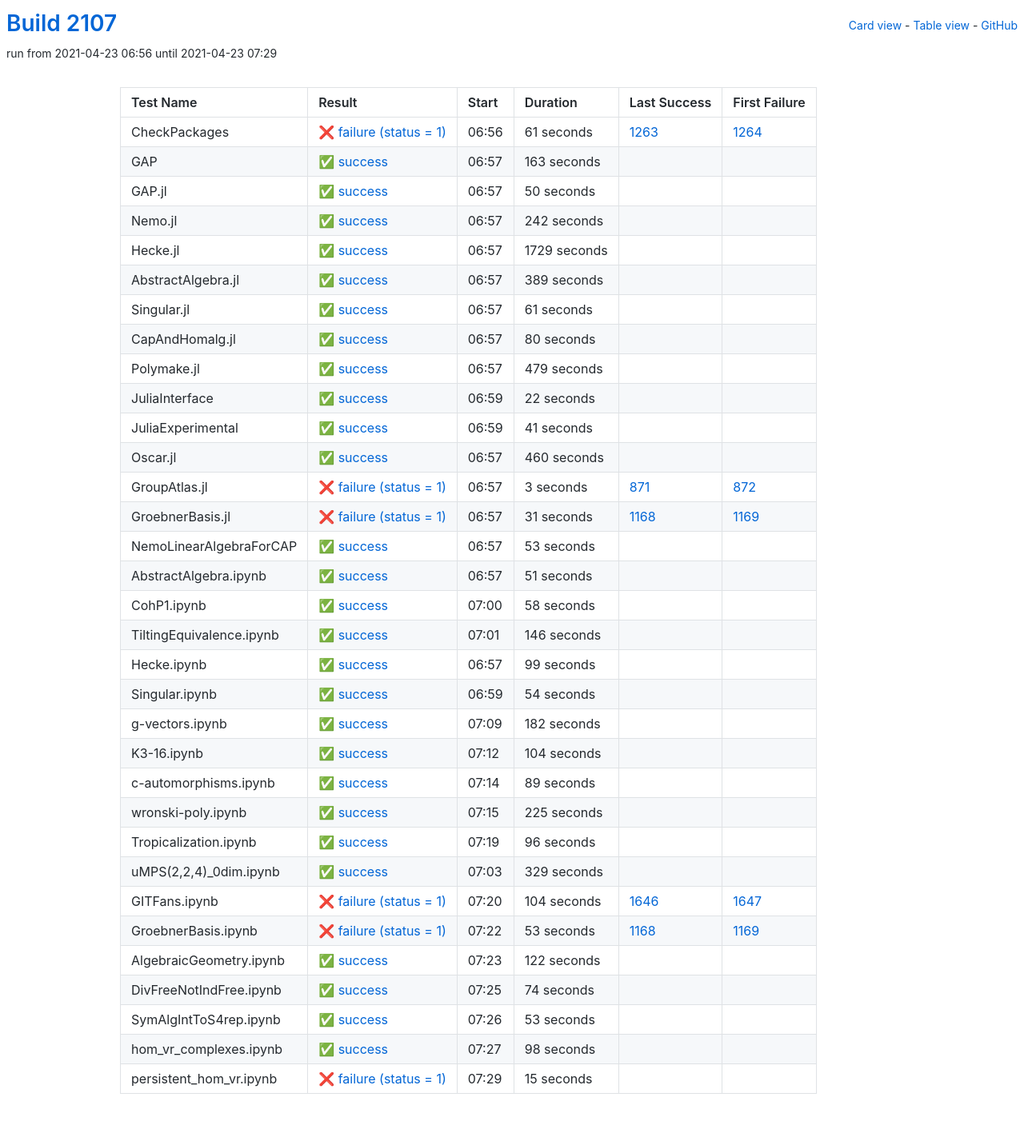
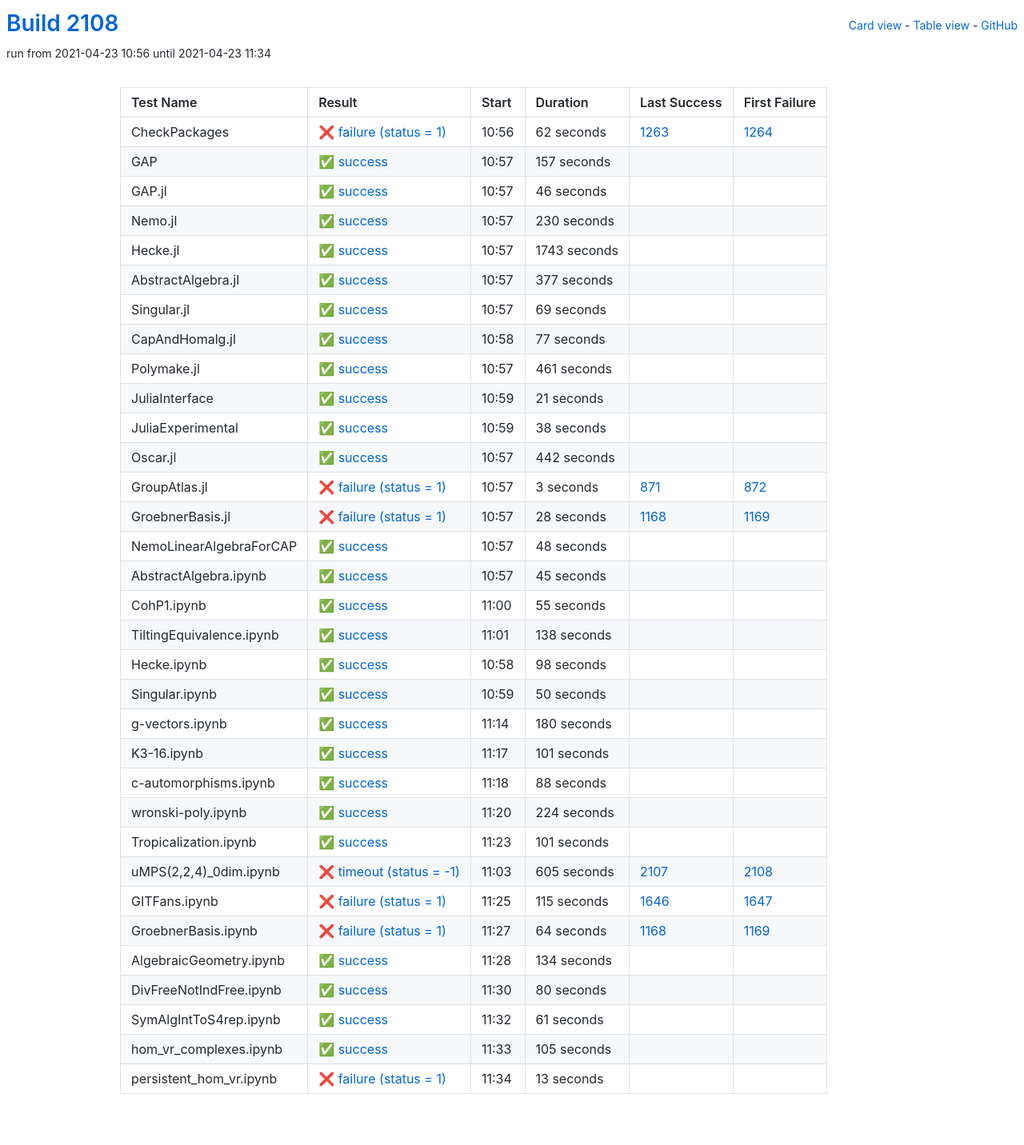
Before and after one commit to oscar-system/oscar-ci-status-stable, a Jekyll site: the page built from table.html, in a window 1280 px wide. Shown: the whole page at 80% size. Built offline with Jekyll 4.4.1, drawn with Linux system fonts in a browser that asks for light colours.

Commit message:
Build #2108

```diff
--- a/_data/ci.yml
+++ b/_data/ci.yml
@@ -1,6 +1,6 @@
 ---
-build: 2107
-build_url: https://oscarci.mathematik.uni-kl.de/job/oscar-stable/2107/
+build: 2108
+build_url: https://oscarci.mathematik.uni-kl.de/job/oscar-stable/2108/
 job: oscar-stable
 organization: oscar-system
 repo: oscar-ci-status-stable
@@ -8,152 +8,152 @@ repourl: https://github.com/oscar-system/oscar-ci-status-stable
 tests:
 - name: CheckPackages
   id: checkpackages
-  log: https://oscarci.mathematik.uni-kl.de/job/oscar-stable/2107/artifact/logs/build-2107/CheckPackages.log
-  start: 2021-04-23 06:56
+  log: https://oscarci.mathematik.uni-kl.de/job/oscar-stable/2108/artifact/logs/build-2108/CheckPackages.log
+  start: 2021-04-23 10:56
   success: false
   exitcode: 1
   status: failure
-  duration: 61
+  duration: 62
   last_success: 1263
   last_success_url: https://oscarci.mathematik.uni-kl.de/job/oscar-stable/1263/
   first_failure: 1264
   first_failure_url: https://oscarci.mathematik.uni-kl.de/job/oscar-stable/1264/
 - name: GAP
   id: gap
-  log: https://oscarci.mathematik.uni-kl.de/job/oscar-stable/2107/artifact/logs/build-2107/GAP.log
-  start: 2021-04-23 06:57
+  log: https://oscarci.mathematik.uni-kl.de/job/oscar-stable/2108/artifact/logs/build-2108/GAP.log
+  start: 2021-04-23 10:57
   success: true
   exitcode: 0
   status: success
-  duration: 163
+  duration: 157
   last_success: false
   last_success_url:
   first_failure: false
   first_failure_url:
 - name: GAP.jl
   id: gap-jl
-  log: https://oscarci.mathematik.uni-kl.de/job/oscar-stable/2107/artifact/logs/build-2107/GAP.jl.log
-  start: 2021-04-23 06:57
+  log: https://oscarci.mathematik.uni-kl.de/job/oscar-stable/2108/artifact/logs/build-2108/GAP.jl.log
+  start: 2021-04-23 10:57
   success: true
   exitcode: 0
   status: success
-  duration: 50
+  duration: 46
   last_success: false
   last_success_url:
   first_failure: false
   first_failure_url:
 - name: Nemo.jl
   id: nemo-jl
-  log: https://oscarci.mathematik.uni-kl.de/job/oscar-stable/2107/artifact/logs/build-2107/Nemo.jl.log
-  start: 2021-04-23 06:57
+  log: https://oscarci.mathematik.uni-kl.de/job/oscar-stable/2108/artifact/logs/build-2108/Nemo.jl.log
+  start: 2021-04-23 10:57
   success: true
   exitcode: 0
   status: success
-  duration: 242
+  duration: 230
   last_success: false
   last_success_url:
   first_failure: false
   first_failure_url:
 - name: Hecke.jl
   id: hecke-jl
-  log: https://oscarci.mathematik.uni-kl.de/job/oscar-stable/2107/artifact/logs/build-2107/Hecke.jl.log
-  start: 2021-04-23 06:57
+  log: https://oscarci.mathematik.uni-kl.de/job/oscar-stable/2108/artifact/logs/build-2108/Hecke.jl.log
+  start: 2021-04-23 10:57
   success: true
   exitcode: 0
   status: success
-  duration: 1729
+  duration: 1743
   last_success: false
   last_success_url:
   first_failure: false
   first_failure_url:
 - name: AbstractAlgebra.jl
   id: abstractalgebra-jl
-  log: https://oscarci.mathematik.uni-kl.de/job/oscar-stable/2107/artifact/logs/build-2107/AbstractAlgebra.jl.log
-  start: 2021-04-23 06:57
+  log: https://oscarci.mathematik.uni-kl.de/job/oscar-stable/2108/artifact/logs/build-2108/AbstractAlgebra.jl.log
+  start: 2021-04-23 10:57
   success: true
   exitcode: 0
   status: success
-  duration: 389
+  duration: 377
   last_success: false
   last_success_url:
   first_failure: false
   first_failure_url:
 - name: Singular.jl
   id: singular-jl
-  log: https://oscarci.mathematik.uni-kl.de/job/oscar-stable/2107/artifact/logs/build-2107/Singular.jl.log
-  start: 2021-04-23 06:57
+  log: https://oscarci.mathematik.uni-kl.de/job/oscar-stable/2108/artifact/logs/build-2108/Singular.jl.log
+  start: 2021-04-23 10:57
   success: true
   exitcode: 0
   status: success
-  duration: 61
+  duration: 69
   last_success: false
   last_success_url:
   first_failure: false
   first_failure_url:
 - name: CapAndHomalg.jl
   id: capandhomalg-jl
-  log: https://oscarci.mathematik.uni-kl.de/job/oscar-stable/2107/artifact/logs/build-2107/CapAndHomalg.jl.log
-  start: 2021-04-23 06:57
+  log: https://oscarci.mathematik.uni-kl.de/job/oscar-stable/2108/artifact/logs/build-2108/CapAndHomalg.jl.log
+  start: 2021-04-23 10:58
   success: true
   exitcode: 0
   status: success
-  duration: 80
+  duration: 77
   last_success: false
   last_success_url:
   first_failure: false
   first_failure_url:
 - name: Polymake.jl
   id: polymake-jl
-  log: https://oscarci.mathematik.uni-kl.de/job/oscar-stable/2107/artifact/logs/build-2107/Polymake.jl.log
-  start: 2021-04-23 06:57
+  log: https://oscarci.mathematik.uni-kl.de/job/oscar-stable/2108/artifact/logs/build-2108/Polymake.jl.log
+  start: 2021-04-23 10:57
   success: true
   exitcode: 0
   status: success
-  duration: 479
+  duration: 461
   last_success: false
   last_success_url:
   first_failure: false
   first_failure_url:
 - name: JuliaInterface
   id: juliainterface
-  log: https://oscarci.mathematik.uni-kl.de/job/oscar-stable/2107/artifact/logs/build-2107/JuliaInterface.log
-  start: 2021-04-23 06:59
+  log: https://oscarci.mathematik.uni-kl.de/job/oscar-stable/2108/artifact/logs/build-2108/JuliaInterface.log
+  start: 2021-04-23 10:59
   success: true
   exitcode: 0
   status: success
-  duration: 22
+  duration: 21
   last_success: false
   last_success_url:
   first_failure: false
   first_failure_url:
 - name: JuliaExperimental
   id: juliaexperimental
-  log: https://oscarci.mathematik.uni-kl.de/job/oscar-stable/2107/artifact/logs/build-2107/JuliaExperimental.log
-  start: 2021-04-23 06:59
+  log: https://oscarci.mathematik.uni-kl.de/job/oscar-stable/2108/artifact/logs/build-2108/JuliaExperimental.log
+  start: 2021-04-23 10:59
   success: true
   exitcode: 0
   status: success
-  duration: 41
+  duration: 38
   last_success: false
   last_success_url:
   first_failure: false
   first_failure_url:
 - name: Oscar.jl
   id: oscar-jl
-  log: https://oscarci.mathematik.uni-kl.de/job/oscar-stable/2107/artifact/logs/build-2107/Oscar.jl.log
-  start: 2021-04-23 06:57
+  log: https://oscarci.mathematik.uni-kl.de/job/oscar-stable/2108/artifact/logs/build-2108/Oscar.jl.log
+  start: 2021-04-23 10:57
   success: true
   exitcode: 0
   status: success
-  duration: 460
+  duration: 442
   last_success: false
   last_success_url:
   first_failure: false
   first_failure_url:
 - name: GroupAtlas.jl
   id: groupatlas-jl
-  log: https://oscarci.mathematik.uni-kl.de/job/oscar-stable/2107/artifact/logs/build-2107/GroupAtlas.jl.log
-  start: 2021-04-23 06:57
+  log: https://oscarci.mathematik.uni-kl.de/job/oscar-stable/2108/artifact/logs/build-2108/GroupAtlas.jl.log
+  start: 2021-04-23 10:57
   success: false
   exitcode: 1
   status: failure
@@ -164,224 +164,68 @@ tests:
   first_failure_url: https://oscarci.mathematik.uni-kl.de/job/oscar-stable/872/
 - name: GroebnerBasis.jl
   id: groebnerbasis-jl
-  log: https://oscarci.mathematik.uni-kl.de/job/oscar-stable/2107/artifact/logs/build-2107/GroebnerBasis.jl.log
-  start: 2021-04-23 06:57
+  log: https://oscarci.mathematik.uni-kl.de/job/oscar-stable/2108/artifact/logs/build-2108/GroebnerBasis.jl.log
+  start: 2021-04-23 10:57
   success: false
   exitcode: 1
   status: failure
-  duration: 31
+  duration: 28
   last_success: 1168
   last_success_url: https://oscarci.mathematik.uni-kl.de/job/oscar-stable/1168/
   first_failure: 1169
   first_failure_url: https://oscarci.mathematik.uni-kl.de/job/oscar-stable/1169/
 - name: NemoLinearAlgebraForCAP
   id: nemolinearalgebraforcap
-  log: https://oscarci.mathematik.uni-kl.de/job/oscar-stable/2107/artifact/logs/build-2107/NemoLinearAlgebraForCAP.log
-  start: 2021-04-23 06:57
+  log: https://oscarci.mathematik.uni-kl.de/job/oscar-stable/2108/artifact/logs/build-2108/NemoLinearAlgebraForCAP.log
+  start: 2021-04-23 10:57
   success: true
   exitcode: 0
   status: success
-  duration: 53
+  duration: 48
   last_success: false
   last_success_url:
   first_failure: false
   first_failure_url:
 - name: AbstractAlgebra.ipynb
   id: abstractalgebra-ipynb
-  log: https://oscarci.mathematik.uni-kl.de/job/oscar-stable/2107/artifact/logs/build-2107/AbstractAlgebra.ipynb.log
-  start: 2021-04-23 06:57
+  log: https://oscarci.mathematik.uni-kl.de/job/oscar-stable/2108/artifact/logs/build-2108/AbstractAlgebra.ipynb.log
+  start: 2021-04-23 10:57
   success: true
   exitcode: 0
   status: success
-  duration: 51
+  duration: 45
   last_success: false
   last_success_url:
   first_failure: false
   first_failure_url:
 - name: CohP1.ipynb
   id: cohp1-ipynb
-  log: https://oscarci.mathematik.uni-kl.de/job/oscar-stable/2107/artifact/logs/build-2107/CohP1.ipynb.log
-  start: 2021-04-23 07:00
+  log: https://oscarci.mathematik.uni-kl.de/job/oscar-stable/2108/artifact/logs/build-2108/CohP1.ipynb.log
+  start: 2021-04-23 11:00
   success: true
   exitcode: 0
   status: success
-  duration: 58
+  duration: 55
   last_success: false
   last_success_url:
   first_failure: false
   first_failure_url:
 - name: TiltingEquivalence.ipynb
   id: tiltingequivalence-ipynb
-  log: https://oscarci.mathematik.uni-kl.de/job/oscar-stable/2107/artifact/logs/build-2107/TiltingEquivalence.ipynb.log
-  start: 2021-04-23 07:01
+  log: https://oscarci.mathematik.uni-kl.de/job/oscar-stable/2108/artifact/logs/build-2108/TiltingEquivalence.ipynb.log
+  start: 2021-04-23 11:01
   success: true
   exitcode: 0
   status: success
-  duration: 146
+  duration: 138
   last_success: false
   last_success_url:
   first_failure: false
   first_failure_url:
 - name: Hecke.ipynb
   id: hecke-ipynb
-  log: https://oscarci.mathematik.uni-kl.de/job/oscar-stable/2107/artifact/logs/build-2107/Hecke.ipynb.log
-  start: 2021-04-23 06:57
-  success: true
-  exitcode: 0
-  status: success
-  duration: 99
-  last_success: false
-  last_success_url:
-  first_failure: false
-  first_failure_url:
-- name: Singular.ipynb
-  id: singular-ipynb
-  log: https://oscarci.mathematik.uni-kl.de/job/oscar-stable/2107/artifact/logs/build-2107/Singular.ipynb.log
-  start: 2021-04-23 06:59
-  success: true
-  exitcode: 0
-  status: success
-  duration: 54
-  last_success: false
-  last_success_url:
-  first_failure: false
-  first_failure_url:
-- name: g-vectors.ipynb
-  id: g-vectors-ipynb
-  log: https://oscarci.mathematik.uni-kl.de/job/oscar-stable/2107/artifact/logs/build-2107/g-vectors.ipynb.log
-  start: 2021-04-23 07:09
-  success: true
-  exitcode: 0
-  status: success
-  duration: 182
-  last_success: false
-  last_success_url:
-  first_failure: false
-  first_failure_url:
-- name: K3-16.ipynb
-  id: k3-16-ipynb
-  log: https://oscarci.mathematik.uni-kl.de/job/oscar-stable/2107/artifact/logs/build-2107/K3-16.ipynb.log
-  start: 2021-04-23 07:12
-  success: true
-  exitcode: 0
-  status: success
-  duration: 104
-  last_success: false
-  last_success_url:
-  first_failure: false
-  first_failure_url:
-- name: c-automorphisms.ipynb
-  id: c-automorphisms-ipynb
-  log: https://oscarci.mathematik.uni-kl.de/job/oscar-stable/2107/artifact/logs/build-2107/c-automorphisms.ipynb.log
-  start: 2021-04-23 07:14
-  success: true
-  exitcode: 0
-  status: success
-  duration: 89
-  last_success: false
-  last_success_url:
-  first_failure: false
-  first_failure_url:
-- name: wronski-poly.ipynb
-  id: wronski-poly-ipynb
-  log: https://oscarci.mathematik.uni-kl.de/job/oscar-stable/2107/artifact/logs/build-2107/wronski-poly.ipynb.log
-  start: 2021-04-23 07:15
-  success: true
-  exitcode: 0
-  status: success
-  duration: 225
-  last_success: false
-  last_success_url:
-  first_failure: false
-  first_failure_url:
-- name: Tropicalization.ipynb
-  id: tropicalization-ipynb
-  log: https://oscarci.mathematik.uni-kl.de/job/oscar-stable/2107/artifact/logs/build-2107/Tropicalization.ipynb.log
-  start: 2021-04-23 07:19
-  success: true
-  exitcode: 0
-  status: success
-  duration: 96
-  last_success: false
-  last_success_url:
-  first_failure: false
-  first_failure_url:
-- name: uMPS(2,2,4)_0dim.ipynb
-  id: umps-2-2-4-0dim-ipynb
-  log: https://oscarci.mathematik.uni-kl.de/job/oscar-stable/2107/artifact/logs/build-2107/uMPS-2-2-4-_0dim.ipynb.log
-  start: 2021-04-23 07:03
-  success: true
-  exitcode: 0
-  status: success
-  duration: 329
-  last_success: false
-  last_success_url:
-  first_failure: false
-  first_failure_url:
-- name: GITFans.ipynb
-  id: gitfans-ipynb
-  log: https://oscarci.mathematik.uni-kl.de/job/oscar-stable/2107/artifact/logs/build-2107/GITFans.ipynb.log
-  start: 2021-04-23 07:20
-  success: false
-  exitcode: 1
-  status: failure
-  duration: 104
-  last_success: 1646
-  last_success_url: https://oscarci.mathematik.uni-kl.de/job/oscar-stable/1646/
-  first_failure: 1647
-  first_failure_url: https://oscarci.mathematik.uni-kl.de/job/oscar-stable/1647/
-- name: GroebnerBasis.ipynb
-  id: groebnerbasis-ipynb
-  log: https://oscarci.mathematik.uni-kl.de/job/oscar-stable/2107/artifact/logs/build-2107/GroebnerBasis.ipynb.log
-  start: 2021-04-23 07:22
-  success: false
-  exitcode: 1
-  status: failure
-  duration: 53
-  last_success: 1168
-  last_success_url: https://oscarci.mathematik.uni-kl.de/job/oscar-stable/1168/
-  first_failure: 1169
-  first_failure_url: https://oscarci.mathematik.uni-kl.de/job/oscar-stable/1169/
-- name: AlgebraicGeometry.ipynb
-  id: algebraicgeometry-ipynb
-  log: https://oscarci.mathematik.uni-kl.de/job/oscar-stable/2107/artifact/logs/build-2107/AlgebraicGeometry.ipynb.log
-  start: 2021-04-23 07:23
-  success: true
-  exitcode: 0
-  status: success
-  duration: 122
-  last_success: false
-  last_success_url:
-  first_failure: false
-  first_failure_url:
-- name: DivFreeNotIndFree.ipynb
-  id: divfreenotindfree-ipynb
-  log: https://oscarci.mathematik.uni-kl.de/job/oscar-stable/2107/artifact/logs/build-2107/DivFreeNotIndFree.ipynb.log
-  start: 2021-04-23 07:25
-  success: true
-  exitcode: 0
-  status: success
-  duration: 74
-  last_success: false
-  last_success_url:
-  first_failure: false
-  first_failure_url:
-- name: SymAlgIntToS4rep.ipynb
-  id: symalginttos4rep-ipynb
-  log: https://oscarci.mathematik.uni-kl.de/job/oscar-stable/2107/artifact/logs/build-2107/SymAlgIntToS4rep.ipynb.log
-  start: 2021-04-23 07:26
-  success: true
-  exitcode: 0
-  status: success
-  duration: 53
-  last_success: false
-  last_success_url:
-  first_failure: false
-  first_failure_url:
-- name: hom_vr_complexes.ipynb
-  id: hom-vr-complexes-ipynb
-  log: https://oscarci.mathematik.uni-kl.de/job/oscar-stable/2107/artifact/logs/build-2107/hom_vr_complexes.ipynb.log
-  start: 2021-04-23 07:27
+  log: https://oscarci.mathematik.uni-kl.de/job/oscar-stable/2108/artifact/logs/build-2108/Hecke.ipynb.log
+  start: 2021-04-23 10:58
   success: true
   exitcode: 0
   status: success
@@ -390,15 +234,171 @@ tests:
   last_success_url:
   first_failure: false
   first_failure_url:
-- name: persistent_hom_vr.ipynb
-  id: persistent-hom-vr-ipynb
-  log: https://oscarci.mathematik.uni-kl.de/job/oscar-stable/2107/artifact/logs/build-2107/persistent_hom_vr.ipynb.log
-  start: 2021-04-23 07:29
-  success: false
-  exitcode: 1
-  status: failure
-  duration: 15
+- name: Singular.ipynb
+  id: singular-ipynb
+  log: https://oscarci.mathematik.uni-kl.de/job/oscar-stable/2108/artifact/logs/build-2108/Singular.ipynb.log
+  start: 2021-04-23 10:59
+  success: true
+  exitcode: 0
+  status: success
+  duration: 50
   last_success: false
   last_success_url:
   first_failure: false
   first_failure_url:
+- name: g-vectors.ipynb
+  id: g-vectors-ipynb
+  log: https://oscarci.mathematik.uni-kl.de/job/oscar-stable/2108/artifact/logs/build-2108/g-vectors.ipynb.log
+  start: 2021-04-23 11:14
+  success: true
+  exitcode: 0
+  status: success
+  duration: 180
+  last_success: false
+  last_success_url:
+  first_failure: false
+  first_failure_url:
+- name: K3-16.ipynb
+  id: k3-16-ipynb
+  log: https://oscarci.mathematik.uni-kl.de/job/oscar-stable/2108/artifact/logs/build-2108/K3-16.ipynb.log
+  start: 2021-04-23 11:17
+  success: true
+  exitcode: 0
+  status: success
+  duration: 101
+  last_success: false
+  last_success_url:
+  first_failure: false
+  first_failure_url:
+- name: c-automorphisms.ipynb
+  id: c-automorphisms-ipynb
+  log: https://oscarci.mathematik.uni-kl.de/job/oscar-stable/2108/artifact/logs/build-2108/c-automorphisms.ipynb.log
+  start: 2021-04-23 11:18
+  success: true
+  exitcode: 0
+  status: success
+  duration: 88
+  last_success: false
+  last_success_url:
+  first_failure: false
+  first_failure_url:
+- name: wronski-poly.ipynb
+  id: wronski-poly-ipynb
+  log: https://oscarci.mathematik.uni-kl.de/job/oscar-stable/2108/artifact/logs/build-2108/wronski-poly.ipynb.log
+  start: 2021-04-23 11:20
+  success: true
+  exitcode: 0
+  status: success
+  duration: 224
+  last_success: false
+  last_success_url:
+  first_failure: false
+  first_failure_url:
+- name: Tropicalization.ipynb
+  id: tropicalization-ipynb
+  log: https://oscarci.mathematik.uni-kl.de/job/oscar-stable/2108/artifact/logs/build-2108/Tropicalization.ipynb.log
+  start: 2021-04-23 11:23
+  success: true
+  exitcode: 0
+  status: success
+  duration: 101
+  last_success: false
+  last_success_url:
+  first_failure: false
+  first_failure_url:
+- name: uMPS(2,2,4)_0dim.ipynb
+  id: umps-2-2-4-0dim-ipynb
+  log: https://oscarci.mathematik.uni-kl.de/job/oscar-stable/2108/artifact/logs/build-2108/uMPS-2-2-4-_0dim.ipynb.log
+  start: 2021-04-23 11:03
+  success: false
+  exitcode: -1
+  status: timeout
+  duration: 605
+  last_success: 2107
+  last_success_url: https://oscarci.mathematik.uni-kl.de/job/oscar-stable/2107/
+  first_failure: 2108
+  first_failure_url: https://oscarci.mathematik.uni-kl.de/job/oscar-stable/2108/
+- name: GITFans.ipynb
+  id: gitfans-ipynb
+  log: https://oscarci.mathematik.uni-kl.de/job/oscar-stable/2108/artifact/logs/build-2108/GITFans.ipynb.log
+  start: 2021-04-23 11:25
+  success: false
+  exitcode: 1
+  status: failure
+  duration: 115
+  last_success: 1646
+  last_success_url: https://oscarci.mathematik.uni-kl.de/job/oscar-stable/1646/
+  first_failure: 1647
+  first_failure_url: https://oscarci.mathematik.uni-kl.de/job/oscar-stable/1647/
+- name: GroebnerBasis.ipynb
+  id: groebnerbasis-ipynb
+  log: https://oscarci.mathematik.uni-kl.de/job/oscar-stable/2108/artifact/logs/build-2108/GroebnerBasis.ipynb.log
+  start: 2021-04-23 11:27
+  success: false
+  exitcode: 1
+  status: failure
+  duration: 64
+  last_success: 1168
+  last_success_url: https://oscarci.mathematik.uni-kl.de/job/oscar-stable/1168/
+  first_failure: 1169
+  first_failure_url: https://oscarci.mathematik.uni-kl.de/job/oscar-stable/1169/
+- name: AlgebraicGeometry.ipynb
+  id: algebraicgeometry-ipynb
+  log: https://oscarci.mathematik.uni-kl.de/job/oscar-stable/2108/artifact/logs/build-2108/AlgebraicGeometry.ipynb.log
+  start: 2021-04-23 11:28
+  success: true
+  exitcode: 0
+  status: success
+  duration: 134
+  last_success: false
+  last_success_url:
+  first_failure: false
+  first_failure_url:
+- name: DivFreeNotIndFree.ipynb
+  id: divfreenotindfree-ipynb
+  log: https://oscarci.mathematik.uni-kl.de/job/oscar-stable/2108/artifact/logs/build-2108/DivFreeNotIndFree.ipynb.log
+  start: 2021-04-23 11:30
+  success: true
+  exitcode: 0
+  status: success
+  duration: 80
+  last_success: false
+  last_success_url:
+  first_failure: false
+  first_failure_url:
+- name: SymAlgIntToS4rep.ipynb
+  id: symalginttos4rep-ipynb
+  log: https://oscarci.mathematik.uni-kl.de/job/oscar-stable/2108/artifact/logs/build-2108/SymAlgIntToS4rep.ipynb.log
+  start: 2021-04-23 11:32
+  success: true
+  exitcode: 0
+  status: success
+  duration: 61
+  last_success: false
+  last_success_url:
+  first_failure: false
+  first_failure_url:
+- name: hom_vr_complexes.ipynb
+  id: hom-vr-complexes-ipynb
+  log: https://oscarci.mathematik.uni-kl.de/job/oscar-stable/2108/artifact/logs/build-2108/hom_vr_complexes.ipynb.log
+  start: 2021-04-23 11:33
+  success: true
+  exitcode: 0
+  status: success
+  duration: 105
+  last_success: false
+  last_success_url:
+  first_failure: false
+  first_failure_url:
+- name: persistent_hom_vr.ipynb
+  id: persistent-hom-vr-ipynb
+  log: https://oscarci.mathematik.uni-kl.de/job/oscar-stable/2108/artifact/logs/build-2108/persistent_hom_vr.ipynb.log
+  start: 2021-04-23 11:34
+  success: false
+  exitcode: 1
+  status: failure
+  duration: 13
+  last_success: false
+  last_success_url:
+  first_failure: false
+  first_failure_url:
```
Also changed, not shown: README.md.
